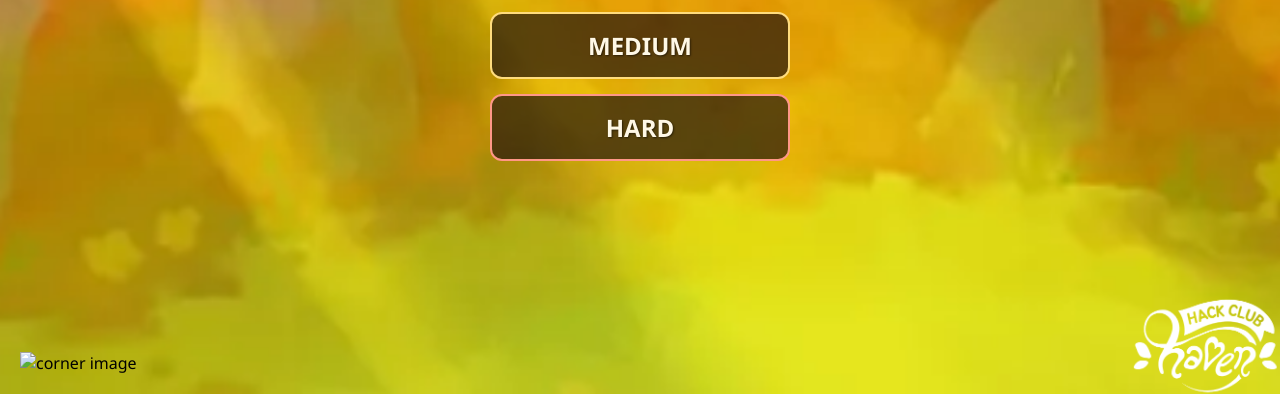
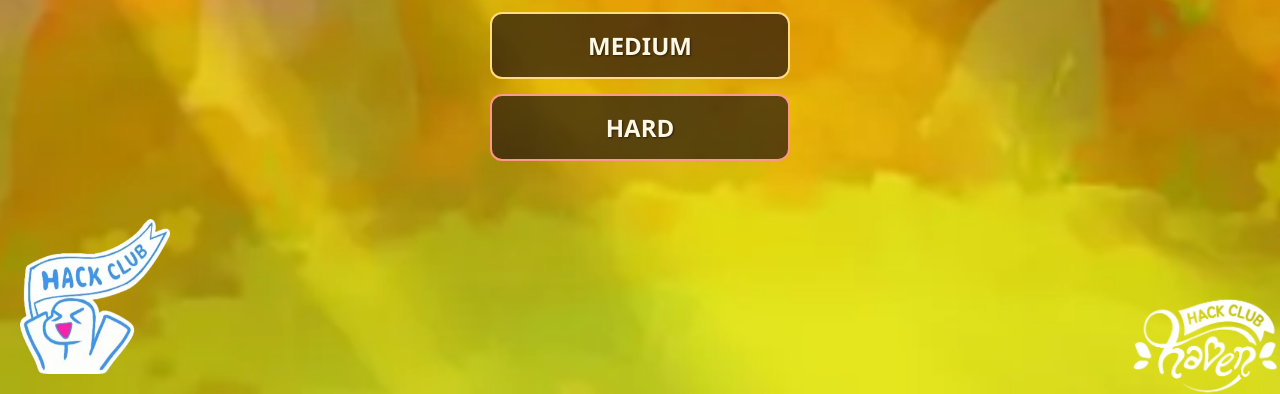
Before and after one commit to be-keb/BounceHaven, a plain HTML site: page index.html in a window 1280 px wide. Shown: the part 406-800 px from the top of the page. Drawn offline with Linux system fonts and the light colour scheme.

Commit message:
Update index.html

```diff
--- a/index.html
+++ b/index.html
@@ -10,7 +10,7 @@
   <img src="assets/hckclb.png" id="corner-image" alt="corner image">
   <img src="assets/des1.png" id="left" alt="corner image">
   <img src="assets/des2.png" id="right" alt="corner image">
-  <img src="assets/btmlft.png" id="btm" alt="corner image" style="position: fixed; bottom: 20px; left: 20px; width: 150px; height: auto; z-index: 10; pointer-events: none;">
+  <img src="assets/btm_lft.png" id="btm" alt="corner image" style="position: fixed; bottom: 20px; left: 20px; width: 150px; height: auto; z-index: 10; pointer-events: none;">
   <div class="menu-container" id="main-menu">
     <h1>BounceHaven</h1>
     <div class="button-group">
```
